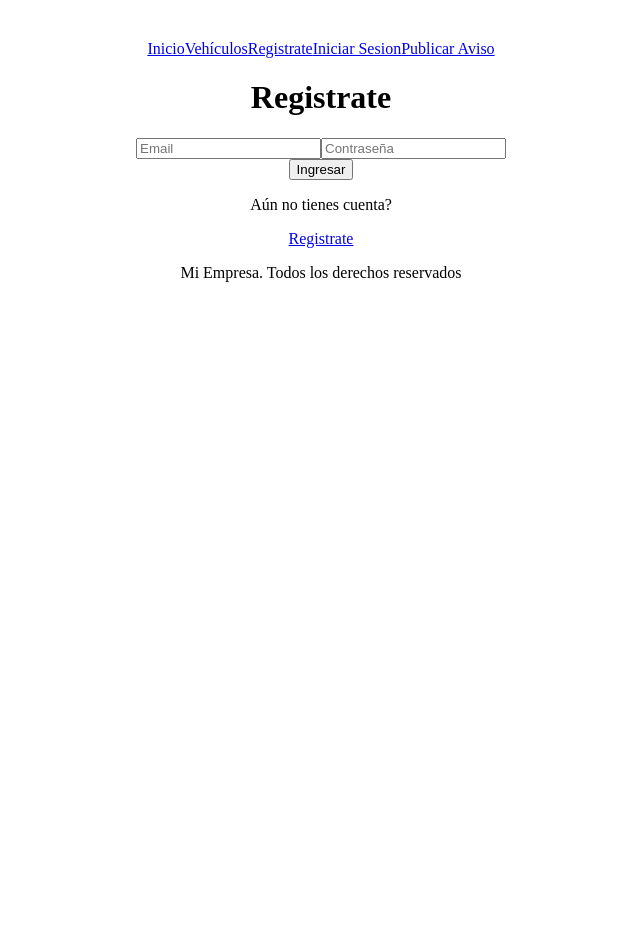
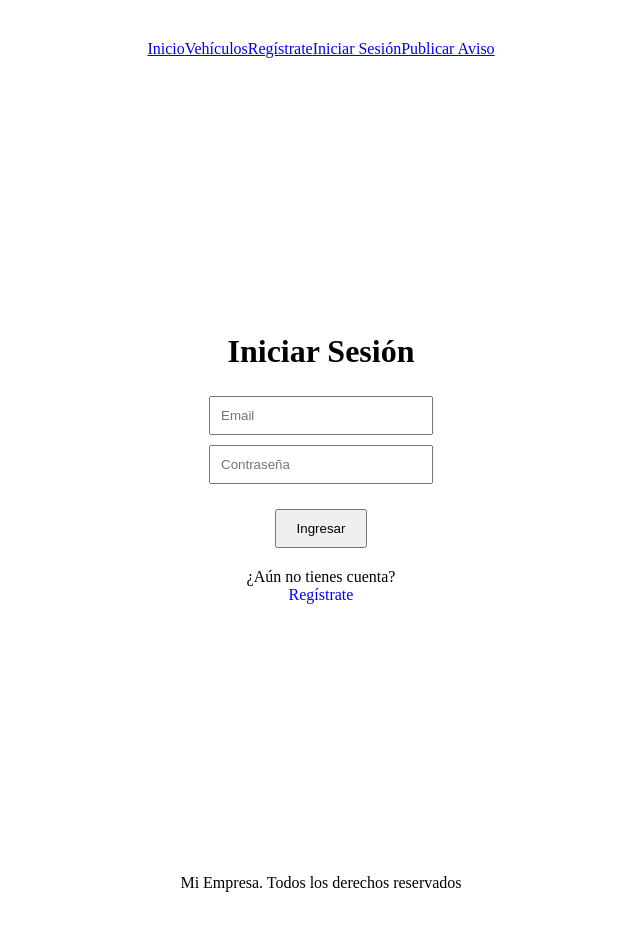
Before and after one commit to jhonnyquevedo/prueba_proyecto, a React (Vite) app in the folder frontend/: page /login in a window 1280 px wide. Shown: the top 930 px of the page, without its empty margins (319-959 px from the left). Before the commit the page ends 800 px from the top, so only its background shows below. Built offline with nearby package versions, Linux system fonts and the light colour scheme.

Commit message:
estado de usuario iniciado sesion o no

```diff
--- a/frontend/src/components/Navbar/Navbar.jsx
+++ b/frontend/src/components/Navbar/Navbar.jsx
@@ -1,19 +1,31 @@
 import "./Navbar.css";
 import { NavLink } from "react-router-dom";
+import { useAuth } from "../../context/Context";
 
 function Navbar() {
 
+    const { isAuthenticated, logout } = useAuth();
     const setActiveClass = ({ isActive }) => (isActive ? 'active' : 'inactive')
 
     return (
         <header>
             <nav>
                 <div className="buttons">
-                    <NavLink className={`btn ${setActiveClass}`} to="/"  >Inicio</NavLink>
+                    <NavLink className={`btn ${setActiveClass}`} to="/" >Inicio</NavLink>
                     <NavLink className={`btn ${setActiveClass}`} to="/vehiculos" >Vehículos</NavLink>
-                    <NavLink className={`btn ${setActiveClass}`} to="/regitro" >Registrate</NavLink>
-                    <NavLink className={`btn ${setActiveClass}`} to="/login"  >Iniciar Sesion</NavLink>
-                    <NavLink className={`btn ${setActiveClass}`} to="/publicar"  >Publicar Aviso</NavLink>
+                    {!isAuthenticated ? (
+                        <>
+                            <NavLink className={`btn ${setActiveClass}`} to="/registro" >Regístrate</NavLink>
+                            <NavLink className={`btn ${setActiveClass}`} to="/login" >Iniciar Sesión</NavLink>
+                        </>
+                    ) : (
+                        <>
+                            <NavLink className={`btn ${setActiveClass}`} to="/mis-publicaciones" >Mis Publicaciones</NavLink>
+                            <NavLink className={`btn ${setActiveClass}`} to="/perfil" >Perfil</NavLink>
+                            <button className="btn" onClick={logout}>Cerrar Sesión</button>
+                        </>
+                    )}
+                    <NavLink className={`btn ${setActiveClass}`} to="/publicar" >Publicar Aviso</NavLink>
                 </div>
             </nav>
         </header>
--- a/frontend/src/context/Context.jsx
+++ b/frontend/src/context/Context.jsx
@@ -0,0 +1,23 @@
+import { createContext, useState, useContext } from 'react';
+
+const AuthContext = createContext();
+
+export const AuthProvider = ({ children }) => {
+    const [isAuthenticated, setIsAuthenticated] = useState(false);
+
+    const login = () => {
+        setIsAuthenticated(true);
+    };
+
+    const logout = () => {
+        setIsAuthenticated(false);
+    };
+
+    return (
+        <AuthContext.Provider value={{ isAuthenticated, login, logout }}>
+            {children}
+        </AuthContext.Provider>
+    );
+};
+
+export const useAuth = () => useContext(AuthContext);
--- a/frontend/src/main.jsx
+++ b/frontend/src/main.jsx
@@ -3,11 +3,14 @@ import ReactDOM from 'react-dom/client'
 import App from './App.jsx'
 import './index.css'
 import { BrowserRouter } from 'react-router-dom'
+import { AuthProvider } from './context/Context.jsx'
 
 ReactDOM.createRoot(document.getElementById('root')).render(
   <React.StrictMode>
     <BrowserRouter>
+    <AuthProvider>
       <App />
+      </AuthProvider>
     </BrowserRouter>
   </React.StrictMode>,
 )
--- a/frontend/src/veiws/Login/Login.css
+++ b/frontend/src/veiws/Login/Login.css
@@ -0,0 +1,39 @@
+.login-container {
+    display: flex;
+    flex-direction: column;
+    align-items: center;
+    justify-content: center;
+    height: 100vh;
+}
+
+.login-inputs {
+    display: flex;
+    flex-direction: column;
+    margin-bottom: 20px;
+}
+
+.login-inputs input {
+    margin: 5px 0;
+    padding: 10px;
+    width: 200px;
+}
+
+button {
+    padding: 10px 20px;
+    margin-bottom: 20px;
+}
+
+.register-link {
+    display: flex;
+    flex-direction: column;
+    align-items: center;
+}
+
+.register-link p {
+    margin: 0;
+}
+
+.register-link a {
+    text-decoration: none;
+    color: blue;
+}
--- a/frontend/src/veiws/Login/Login.jsx
+++ b/frontend/src/veiws/Login/Login.jsx
@@ -1,19 +1,26 @@
 import './Login.css'
-import { NavLink } from "react-router-dom";
-
+import { NavLink, useNavigate } from 'react-router-dom'
+import { useAuth } from '../../context/Context'
 
 function Login() {
+    const { login } = useAuth()
+    const navigate = useNavigate()
+
+    const handleLogin = () => {
+        login()
+        navigate('/')
+    }
     return (
-        <div>
-            <h1>Registrate</h1>
-            <div>
-                <input type="text" placeholder="Email"/>
-                <input type="text" placeholder="Contraseña"/>
+        <div className="login-container">
+            <h1>Iniciar Sesión</h1>
+            <div className="login-inputs">
+                <input type="text" placeholder="Email" />
+                <input type="password" placeholder="Contraseña" />
             </div>
-            <button>Ingresar</button>
-            <div>
-            <p>Aún no tienes cuenta? </p>
-            <NavLink to={"/registro"}>Registrate</NavLink>
+            <button onClick={handleLogin}>Ingresar</button>
+            <div className="register-link">
+                <p>¿Aún no tienes cuenta?</p>
+                <NavLink to="/registro">Regístrate</NavLink>
             </div>
         </div>
     )
```
